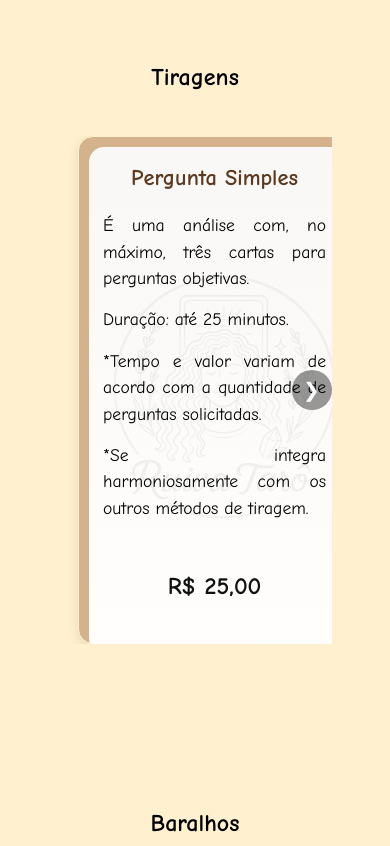
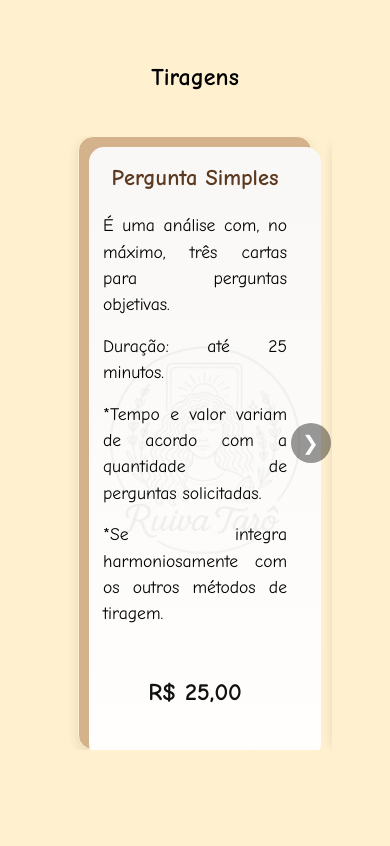
Before and after one commit to ronancortes/site, a plain HTML site: page index.html in a window 390 px wide. Shown: the part 3222-4068 px from the top of the page. Drawn offline with Linux system fonts and the light colour scheme; a web font is replaced by a local one.

Commit message:
Add files via upload

```diff
--- a/stylesamandataro.css
+++ b/stylesamandataro.css
@@ -294,11 +294,6 @@ section[id] {
   margin: 0 auto;
 }
 
-.contato-link {
-  display: block;
-  margin-bottom: 10px;
-}
-
 .logo-zap,
 .logo-email {
   height: 30px;
@@ -407,48 +402,33 @@ a:hover {
     margin-bottom: 20px;
   }
 
-  /*
-   * CORREÇÕES APLICADAS APENAS PARA MOBILE
-   */
+  /* --- INÍCIO DAS ALTERAÇÕES --- */
 
-  /* 1. Corrigindo a rolagem do menu para compensar a barra de navegação */
+  /* Correção de rolagem: Garante que a seção fique visível abaixo da nav-bar fixa */
   section[id] {
-    /* Valor de 90px é mais adequado para a altura da nav-bar mobile */
-    scroll-margin-top: 90px;
+    scroll-margin-top: 300px;
   }
 
-  /* 2. Corrigindo o layout do carrossel para ficar mais largo e alinhado */
+  /* Correção do carrossel: Deixa o contêiner do carrossel mais largo */
   .carousel-container {
-    /* Garante que o contêiner do carrossel preencha a largura total do body */
     width: 100%;
     max-width: none;
     margin: 40px auto;
+    /* Adiciona um padding nas laterais para alinhar com o conteúdo do body */
+    padding-left: 5vw;
+    padding-right: 5vw;
   }
 
-  /* 3. Corrigindo a largura e o espaçamento dos cards para evitar que o próximo card apareça */
+  /* Correção dos cards: Diminui a margem para que os cards fiquem mais próximos das bordas */
   .carousel-card {
-    /* 100% da largura do carousel-track, com espaçamento adequado */
     width: 100%;
     /* Adiciona uma margem apenas à direita para separar os cards */
-    margin-right: 5vw;
-    /* Alinha o card com o padding do body */
-    margin-left: 5vw;
+    margin-right: 20px;
+    /* Alinha o card na borda esquerda do container */
+    margin-left: 0;
   }
 
-  /* 4. Ajusta os botões de navegação para ficarem nas bordas da tela */
-  .prev-button,
-  .next-button {
-    /* Z-index para garantir que fiquem sobre o card */
-    z-index: 10;
-  }
-
-  .prev-button {
-    left: 0;
-  }
-
-  .next-button {
-    right: 0;
-  }
+  /* --- FIM DAS ALTERAÇÕES --- */
 }
 
 /* Faixas */
```
